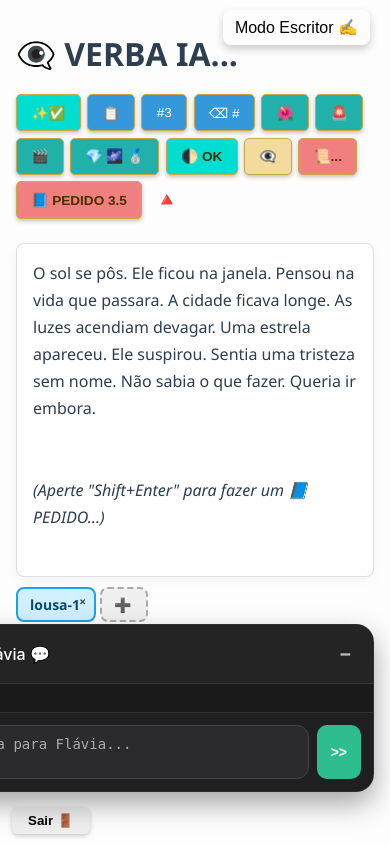
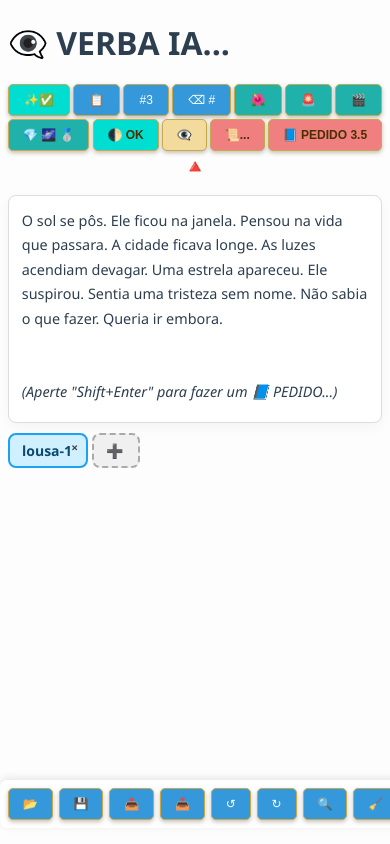
Before and after one commit to benilto87/verbaia-publico, a Flask app: page / in a window 390 px wide. Run offline with Flask 3, Linux system fonts and the light colour scheme; the visitor is signed in with stand-in values (Sample User, id 1).

Commit message:
🛠️ mais mudanças versão celular

```diff
--- a/static/css/chats/chat_escuro.css
+++ b/static/css/chats/chat_escuro.css
@@ -157,3 +157,10 @@
 #chat-log::-webkit-scrollbar-thumb:hover {
   background-color: #666;
 }
+
+@media (max-width: 768px) {
+    /* CORREÇÃO: Usando o ID #chat-panel */
+    #chat-panel {
+      display: none;
+    }
+}
--- a/static/css/estilo1.css
+++ b/static/css/estilo1.css
@@ -139,31 +142,29 @@ h1 {
     box-shadow: 0 4px 12px rgba(0,0,0,0.04);
     padding: 1rem;
     min-height: 300px;
-    max-height: 580px; /* Tamanho fixo da área */
-    overflow-y: auto; /* Habilita a rolagem vertical */
-    position: relative; /* Para o resize handle */
+    max-height: 580px;
+    overflow-y: auto;
+    position: relative;
+    transition: max-height 0.3s ease-out;
 }
 
 #editor {
     width: 100%;
-    height: 100%; /* Ocupa a altura total do editor-container */
+    height: 100%;
     font-size: 1rem;
     line-height: 1.7;
-    outline: none; /* Remove outline padrão */
+    outline: none;
 }
 
-*/ SENTENCE / COMENTÁRIOS  ******************************************************************************************* */
+/* SENTENCE / COMENTÁRIOS  ******************************************************************************************* */
 
-/* O PRÓPRIO .sentence-group PRECISA ENVOLVER TUDO para as marcações funcionarem */
 .sentence-group {
     margin-bottom: 1rem;
     padding: 0.5rem;
     transition: background-color 0.2s ease;
     border-radius: 6px;
-    /* Usa float para o número e overflow:hidden para o text-group */
-    /* ou display: flex para a versão mais moderna, mas você não queria JS */
-    /* Vamos tentar com float e ver se funciona com seu JS existente */
-    display: flow-root; /* Limpa floats internos, evita precisar de um clearfix extra */
+    display: flex;
+    align-items: flex-start;
 }
 
 .sentence-group:hover {
@@ -377,11 +348,95 @@ h1 {
   background: #e0e0e0;
 }
 
+/* ========================================================= */
+/* --- MEDIA QUERY PARA CELULARES (TELA PEQUENA) --- */
+/* ========================================================= */
+@media (max-width: 768px) {
+    /* Ajustes no corpo para telas menores */
+    body {
+        max-width: 100%;
+        margin: 1rem 0.5rem;
+        padding: 0;
+    }
 
-.modo-celular {
-  display: none;
-  flex-wrap: wrap;
-  gap: 6px;
-  justify-content: center;
-  margin-top: 10px;
+    /* Ajustes na barra de ferramentas para melhor uso do espaço */
+    #toolbar {
+        flex-direction: row;
+        gap: 0.2rem;
+        margin-bottom: 1rem;
+        justify-content: center;
+    }
+
+    .toolbar-button {
+        flex-grow: 1;
+        font-size: 0.75rem;
+        padding: 0.5rem 0.8rem;
+    }
+
+    /* Otimizando o contêiner do editor para celulares */
+    .editor-container {
+        max-height: 40vh;
+        min-height: 200px;
+        padding: 0.8rem;
+    }
+
+    #editor {
+        font-size: 0.9rem;
+    }
+
+    /* Layout dos botões fixos no canto superior esquerdo */
+    #botoesFixosEsquerda {
+        top: auto;
+        left: 0;
+        bottom: 1rem;
+        flex-wrap: nowrap;
+        overflow-x: auto;
+        padding: 0.5rem;
+        background-color: rgba(255, 255, 255, 0.9);
+        border-radius: 8px;
+        box-shadow: 0 -2px 8px rgba(0,0,0,0.1);
+        width: 100%;
+        justify-content: center;
+    }
+
+    /* Escondendo a barra de rolagem dos botões fixos */
+    #botoesFixosEsquerda::-webkit-scrollbar {
+        display: none;
+    }
+    #botoesFixosEsquerda {
+        -ms-overflow-style: none;
+        scrollbar-width: none;
+    }
+
+    /* Ocultando botões extras se necessário em telas menores */
+    .toolbar-button.hide-on-mobile {
+        display: none;
+    }
+
+    /* Reposicionando o seletor de chat para evitar sobreposição */
+    #modo-chat-selector {
+        display: none;
+    }
+
+    /* Ajustes para o botão de busca */
+    #busca-local {
+        top: 1rem;
+        width: 90%;
+        left: 50%;
+        transform: translateX(-50%);
+        padding: 6px;
+    }
+    #inputBusca {
+        width: 100%;
+    }
+
+    /* --- NOVO: OCULTA O BOTÃO SAIR NA VERSÃO MOBILE --- */
+    .botao-sair {
+        display: none;
+    }
+
+    /* NOVO: Oculta o chat na versão mobile */
+    .chat-panel {
+      display: none;
+    }
 }
--- a/templates/index.html
+++ b/templates/index.html
@@ -64,15 +64,15 @@
 
 <!-- Botões principais -->
 <div id="botoesFixosEsquerda">
-  <button class="toolbar-button botao-modificavel" onclick="loadText()" title="Carregar Texto">📂</button>
-  <button id="saveButton" class="toolbar-button botao-modificavel" onclick="saveText()" title="Salvar Texto">💾</button>
-  <button class="toolbar-button botao-modificavel" onclick="saveAsFile()" title="Salvar como Arquivo">📤</button>
-  <button class="toolbar-button botao-modificavel" onclick="document.getElementById('fileInput').click()" title="Abrir Arquivo">📥</button>
+  <button class="toolbar-button botao-fixo-tarefa" onclick="loadText()" title="Carregar Texto">📂</button>
+  <button id="saveButton" class="toolbar-button botao-fixo-tarefa" onclick="saveText()" title="Salvar Texto">💾</button>
+  <button class="toolbar-button botao-fixo-tarefa" onclick="saveAsFile()" title="Salvar como Arquivo">📤</button>
+  <button class="toolbar-button botao-fixo-tarefa" onclick="document.getElementById('fileInput').click()" title="Abrir Arquivo">📥</button>
   <input type="file" id="fileInput" accept=".txt" onchange="loadFromFile(event)" style="display: none;">
-  <button class="toolbar-button botao-modificavel" onclick="undo()" title="Desfazer">↺</button>
-  <button class="toolbar-button botao-modificavel" onclick="redo()" title="Refazer">↻</button>
-  <button class="toolbar-button botao-modificavel" onclick="abrirBusca()" title="Busca interna">🔍</button>
-  <button class="toolbar-button botao-modificavel" onclick="cleanSymbols()" title="Limpar Símbolos">🧹</button>
+  <button class="toolbar-button botao-fixo-tarefa" onclick="undo()" title="Desfazer">↺</button>
+  <button class="toolbar-button botao-fixo-tarefa" onclick="redo()" title="Refazer">↻</button>
+  <button class="toolbar-button botao-fixo-tarefa" onclick="abrirBusca()" title="Busca interna">🔍</button>
+  <button class="toolbar-button botao-fixo-tarefa" onclick="cleanSymbols()" title="Limpar Símbolos">🧹</button>
 </div>
 
 
```
Also changed, not shown: other parts of static/css/estilo1.css (+62 -89 lines).
